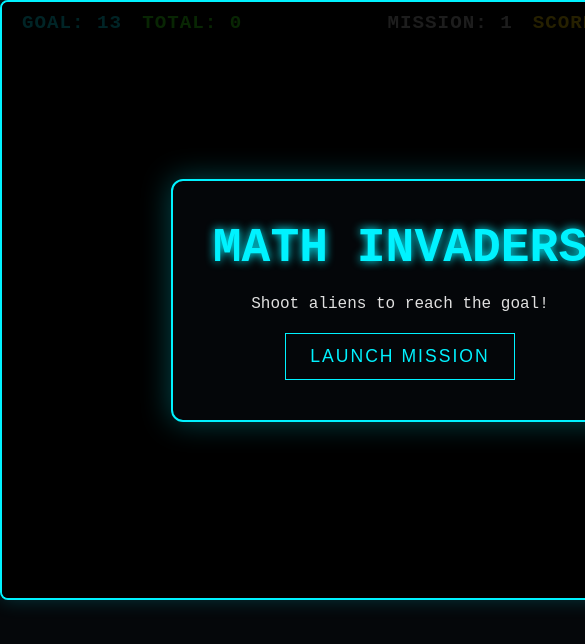
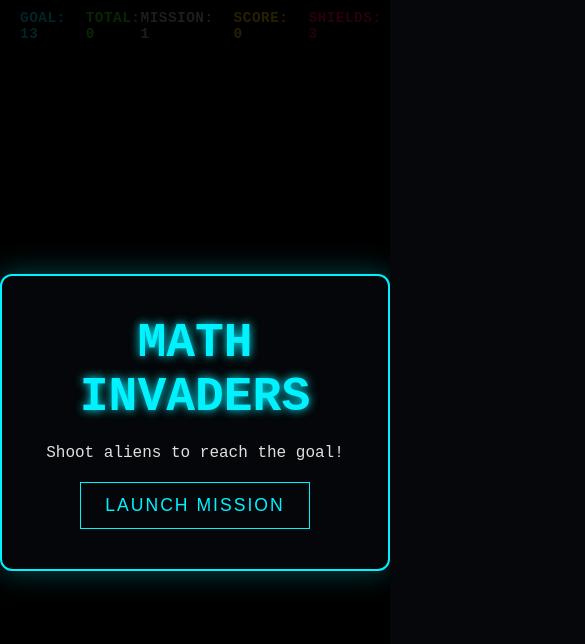
Before and after one commit to marioandthezoo/MathInvaders, a React (Vite) app: page / in a window 390 px wide. Shown: the top 644 px of the page, 585 px wide, since content can reach past the window. Built offline with nearby package versions, Linux system fonts and the light colour scheme.

Commit message:
Optimize for full-screen mobile display and responsive canvas

```diff
--- a/src/components/GameCanvas.jsx
+++ b/src/components/GameCanvas.jsx
@@ -19,6 +19,16 @@ const GameCanvas = () => {
             engineRef.current = new GameEngine(canvasRef.current, (update) => {
                 setGameState(prev => ({ ...prev, ...update }));
             });
+
+            const handleResize = () => {
+                if (canvasRef.current && engineRef.current) {
+                    const { width, height } = canvasRef.current.parentElement.getBoundingClientRect();
+                    engineRef.current.resize(width, height);
+                }
+            };
+
+            window.addEventListener('resize', handleResize);
+            handleResize(); // Initial size
             engineRef.current.init();
         }
 
@@ -26,6 +36,7 @@ const GameCanvas = () => {
             if (engineRef.current) {
                 engineRef.current.stop();
             }
+            window.removeEventListener('resize', () => { });
         };
     }, []);
 
@@ -44,9 +55,7 @@ const GameCanvas = () => {
             </div>
             <canvas
                 ref={canvasRef}
-                width={800}
-                height={600}
-                style={{ display: 'block' }}
+                style={{ display: 'block', width: '100%', height: '100%' }}
             />
 
             {gameState.status === 'START' && (
--- a/src/game/engine.js
+++ b/src/game/engine.js
@@ -145,6 +145,13 @@ export class GameEngine {
             radius: 3
         });
         this.sounds.playShoot();
+    }
+
+    resize(width, height) {
+        this.canvas.width = width;
+        this.canvas.height = height;
+        this.player.x = width / 2;
+        this.player.y = height - 60;
     }
 
     init() {
--- a/src/index.css
+++ b/src/index.css
@@ -33,13 +33,12 @@ body {
 
 .game-container {
   position: relative;
-  width: 800px;
-  height: 600px;
+  width: 100vw;
+  height: 100vh;
   background: black;
-  border: 2px solid var(--primary-neon);
-  box-shadow: 0 0 20px rgba(0, 242, 255, 0.2);
-  border-radius: 8px;
   overflow: hidden;
+  display: flex;
+  flex-direction: column;
 }
 
 .hud {
@@ -55,10 +54,17 @@ body {
 }
 
 .hud-item {
-  font-size: 1.2rem;
+  font-size: 0.9rem;
   font-weight: bold;
   text-transform: uppercase;
-  letter-spacing: 1px;
+  letter-spacing: 0.5px;
+}
+
+@media (min-width: 600px) {
+  .hud-item {
+    font-size: 1.2rem;
+    letter-spacing: 1px;
+  }
 }
 
 .hud-group {
```
